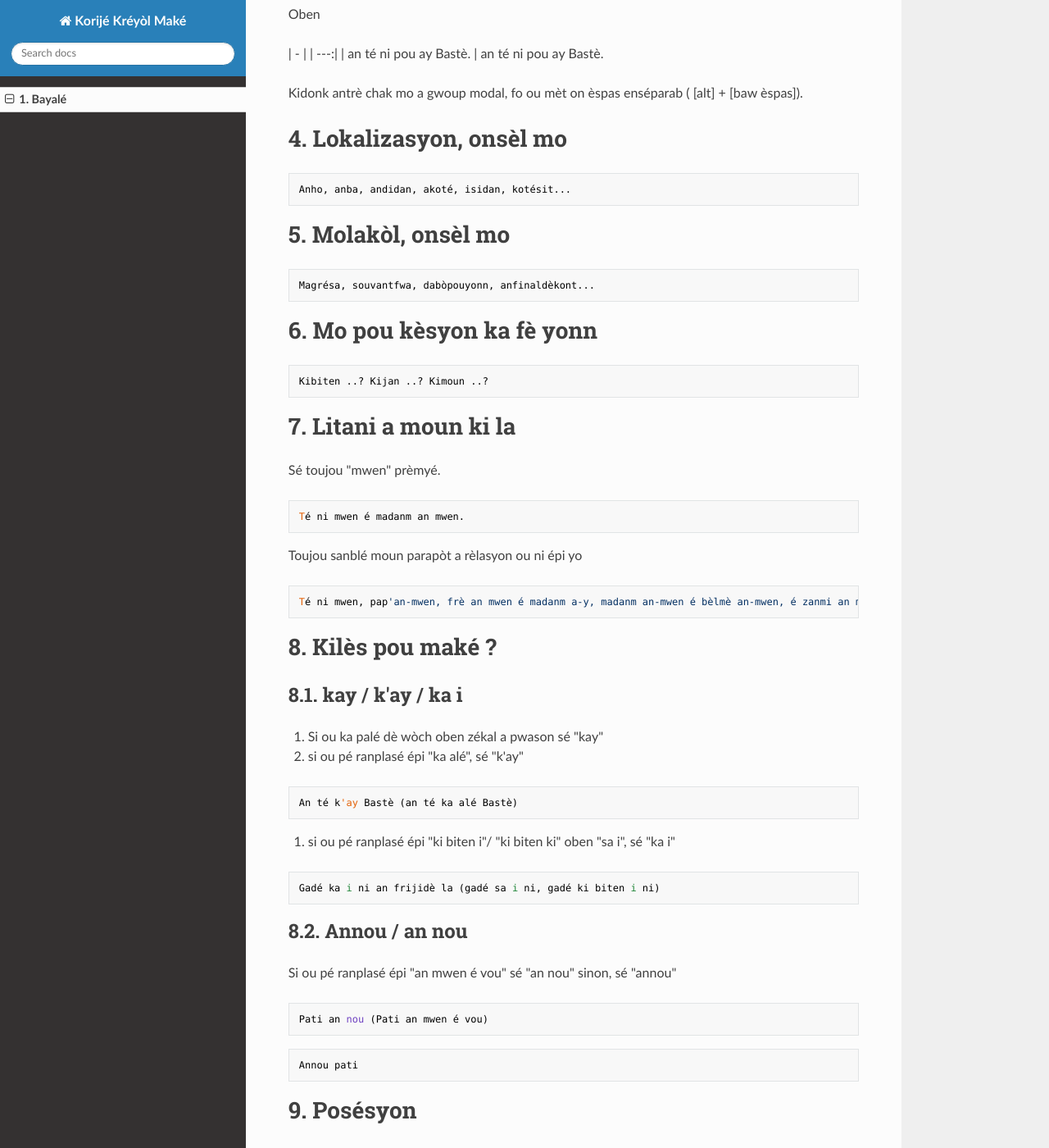
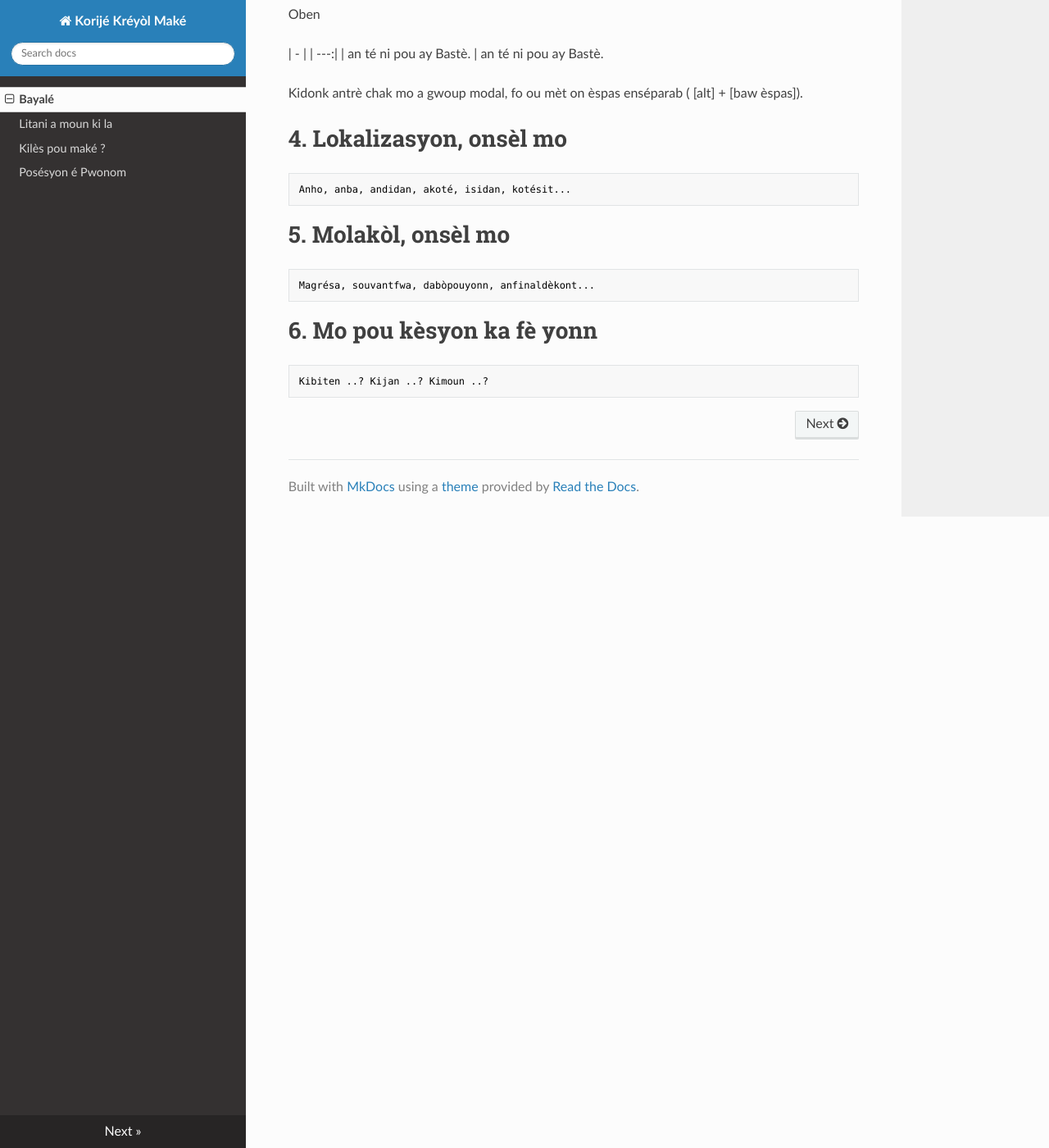
Before and after one commit to grankontel/kkm, an MkDocs documentation site: the page built from docs/index.md, in a window 1280 px wide and 1400 px high, scrolled down 3182 px. Shown: the whole window at 82% size. Built offline with MkDocs 1.6.1, drawn with Linux system fonts in a browser that asks for light colours; nearby versions of some CDN libraries; some of the changed text lies outside the part shown.

Commit message:
Dékoupaj
Dékoupaj an plizyè fiché

````diff
--- a/docs/index.md
+++ b/docs/index.md
@@ -144,79 +144,3 @@ Magrésa, souvantfwa, dabòpouyonn, anfinaldèkont...
 ```
 Kibiten ..? Kijan ..? Kimoun ..?
 ```
-
-# 7.	Litani a moun ki la
-
-Sé toujou "mwen" prèmyé.
-
-```
-Té ni mwen é madanm an mwen.
-```
-
-Toujou sanblé moun parapòt a rèlasyon ou ni épi yo
-
-```
-Té ni mwen, pap'an-mwen, frè an mwen é madanm a-y, madanm an-mwen é bèlmè an-mwen, é zanmi an mwen Brino.
-```
-
-# 8. Kilès pou maké ?
-## 8.1. kay / k'ay / ka i
-
-1. Si ou ka palé dè wòch oben zékal a pwason sé "kay"
-
-2. si ou pé ranplasé épi "ka alé", sé "k'ay"
-```
-An té k'ay Bastè (an té ka alé Bastè)
-```
-3. si ou pé ranplasé épi "ki biten i"/ "ki biten ki" oben "sa i", sé "ka i"
-```
-Gadé ka i ni an frijidè la (gadé sa i ni, gadé ki biten i ni)
-```
-
-## 8.2.	Annou / an nou
-
-Si ou pé ranplasé épi "an mwen é vou" sé "an nou" sinon, sé "annou"
-
-```
-Pati an nou (Pati an mwen é vou)
-```
-
-```
-Annou pati
-```
-
-# 9. Posésyon
-
-Nou *pa ka* mèt tilarèl adan posésyon, davwa Gwadloup ni on ti mo ki la pou lyanné non-la é détèwminan a-y, kidonk ou pa bouzwen tilarèl.
-
-## 9.1.	Adjèktif
-
-| onsèl   | onsèl absan / plizyè | èspésyalman  |
-| --------| ---------------------|--------------|
-| an-mwen | an-mwen-la           | an-mwen-lasa |
-| a-w     | a-w-la               | a-w-lasa     |
-| a-y     | a-y-la               | a-y-lasa     |
-| an-nou  | an-nou-la            | an-nou-lasa  |
-| a-zòt   | a-zòt-la             | a-zòt-lasa   |
-| a-yo    | a-yo-la              | a-yo-lasa    |
-
-
-## 9.2.	Pwonom
-
-| onsèl    | onsèl absan / plizyè | èspésyalman   |
-| ---------| ---------------------|---------------|
-| tan-mwen | tan-mwen-la          | tan-mwen-lasa |
-| ta-w     | ta-w-la              | ta-w-lasa     |
-| ta-y     | ta-y-la              | ta-y-lasa     |
-| tan-nou  | tan-nou-la           | tan-nou-lasa  |
-| ta-zòt   | ta-zòt-la            | ta-zòt-lasa   |
-| ta-yo    | ta-yo-la             | ta-yo-lasa    |
-
-# 10 Pwonom endirèk
-
-* ban-mwen
-* ba-w
-* ba-y
-* ban-nou
-* ba-zòt
-* ba-yo
--- a/mkdocs.yml
+++ b/mkdocs.yml
@@ -1,2 +1,8 @@
 site_name: Korijé Kréyòl Maké
 theme: readthedocs
+
+nav:
+    - 'Bayalé': 'index.md'
+    - 'Litani a moun ki la': 'litani.md'
+    - 'Kilès pou maké ?': 'koreksyon.md'
+    - 'Posésyon é Pwonom': 'posesyon.md'
````
Also changed, not shown: docs/koreksyon.md (added, +28 -0 lines), docs/litani.md (added, +13 -0 lines), docs/posesyon.md (added, +36 -0 lines).
